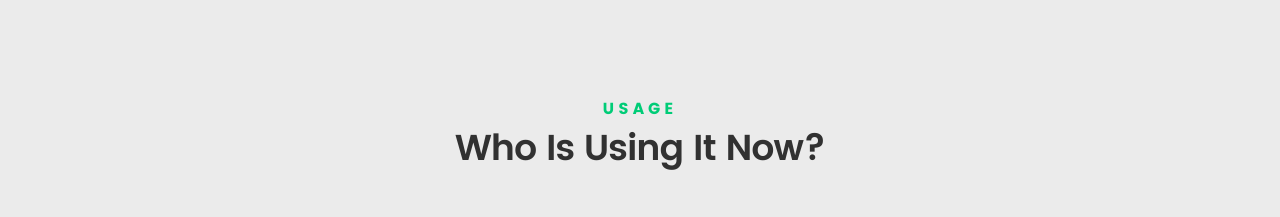
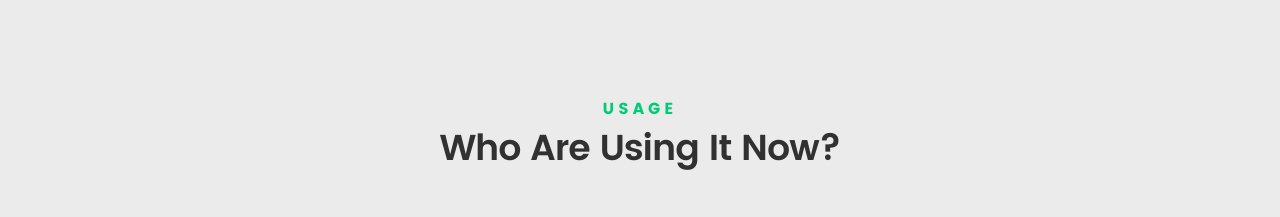
Before and after one commit to ryanphung/carbon-estimator-website, a plain HTML site: page index.html in a window 1280 px wide. Shown: the part 6440-6657 px from the top of the page. Drawn offline with Linux system fonts and the light colour scheme.

Commit message:
Fix typo

```diff
--- a/index.html
+++ b/index.html
@@ -433,7 +433,7 @@
             <div class="col-twelve section-intro">
 
                 <h5>Usage</h5>
-                <h1>Who Is Using It Now?</h1>
+                <h1>Who Are Using It Now?</h1>
 
             </div>
 
```
